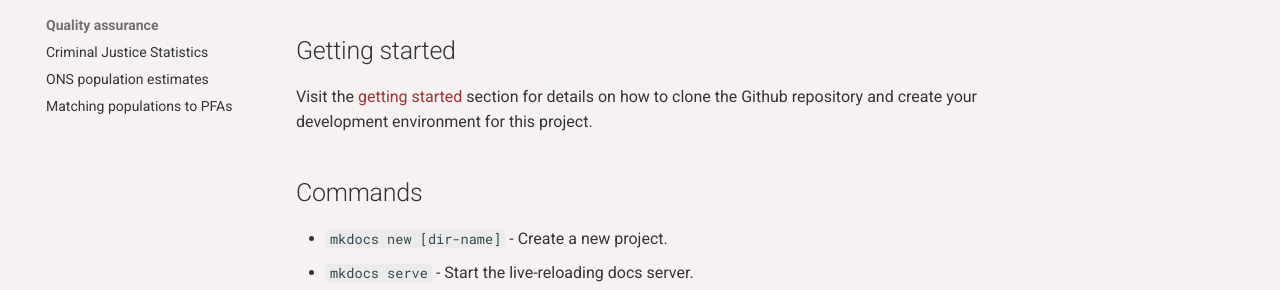
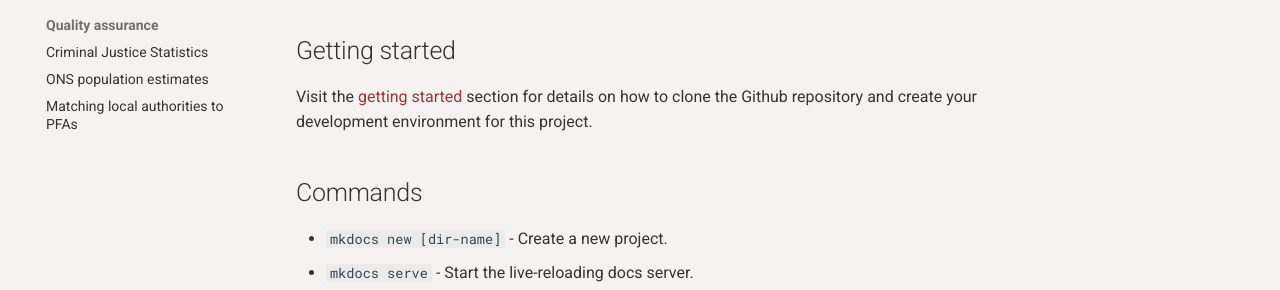
Before and after one commit to Prison-Reform-Trust/womens-imprisonment-PFA, an MkDocs documentation site: the page built from docs/index.md, in a window 1280 px wide. Shown: the part 238-528 px from the top of the page. Built offline with MkDocs 1.6.1 and Material for MkDocs 9.7.7, drawn with Linux system fonts in a browser that asks for light colours; comment, search, counter and statistics services are not loaded.

Commit message:
fix: update navigation label for clarity in quality assurance section

```diff
--- a/mkdocs.yml
+++ b/mkdocs.yml
@@ -62,4 +62,4 @@ nav:
   - Quality assurance:
     - Criminal Justice Statistics: quality-assurance/CJS_PFA.md
     - ONS population estimates: quality-assurance/ONS-population.md
-    - Matching populations to PFAs: quality-assurance/population-to-pfa.md
+    - Matching local authorities to PFAs: quality-assurance/population-to-pfa.md
```
